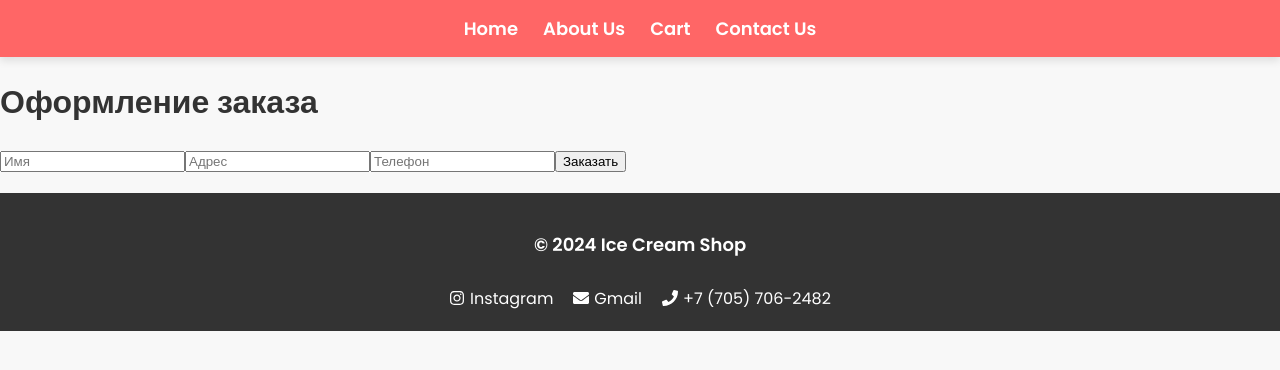
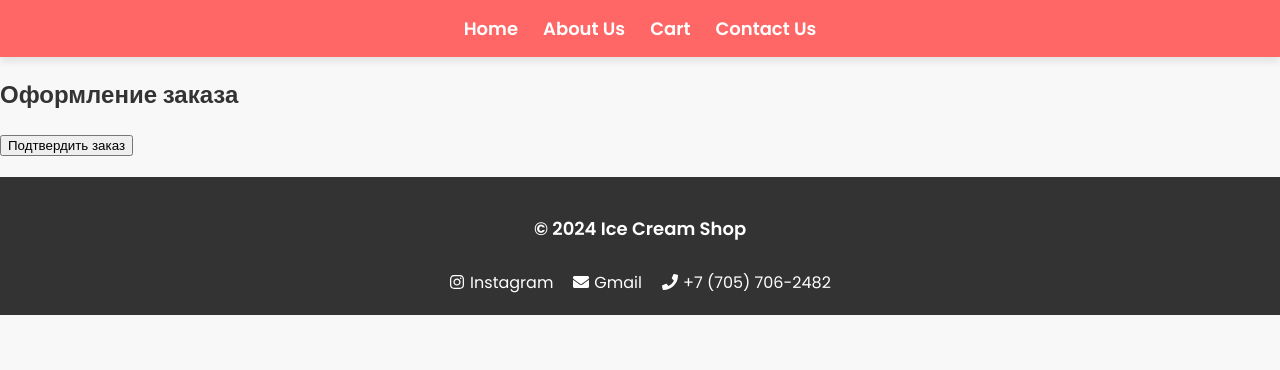
Before and after one commit to notsaniyaa/Main-page-of-final-project, a React (Create React App) app: page /checkout in a window 1280 px wide. Shown: the top 370 px of the page. Built offline with nearby package versions, Linux system fonts and the light colour scheme.

Commit message:
Update Checkout.js

```diff
--- a/src/pages/Checkout.js
+++ b/src/pages/Checkout.js
@@ -1,15 +1,18 @@
-function Checkout() {
-    return (
-      <div className="container mx-auto p-4">
-        <h1 className="text-3xl font-bold">Оформление заказа</h1>
-        <form className="mt-4">
-          <input type="text" placeholder="Имя" className="border p-2 w-full mb-2" />
-          <input type="text" placeholder="Адрес" className="border p-2 w-full mb-2" />
-          <input type="text" placeholder="Телефон" className="border p-2 w-full mb-2" />
-          <button className="bg-blue-500 text-white px-4 py-2">Заказать</button>
-        </form>
-      </div>
-    );
-  }
+import { useNavigate } from "react-router-dom";
 
-  export default Checkout;
+const Checkout = () => {
+  const navigate = useNavigate();
+
+  const handleCheckout = () => {
+    alert("Заказ успешно оформлен!");
+    navigate("/order-form"); // Перенаправление на форму заявки
+  };
+
+  return (
+    <div>
+      <h2>Оформление заказа</h2>
+      <button onClick={handleCheckout}>Подтвердить заказ</button>
+    </div>
+  );
+};
+export default Checkout;
```
